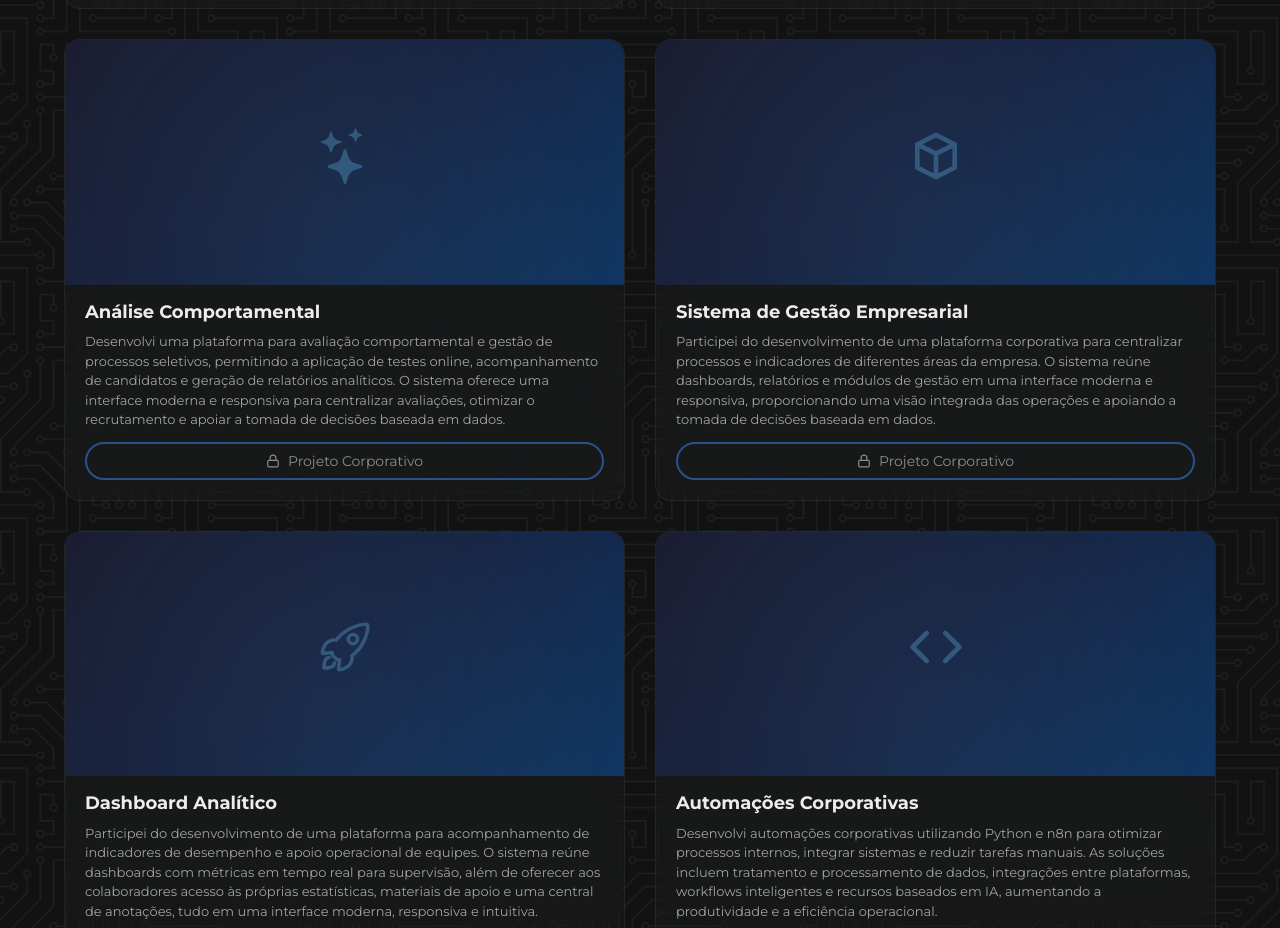
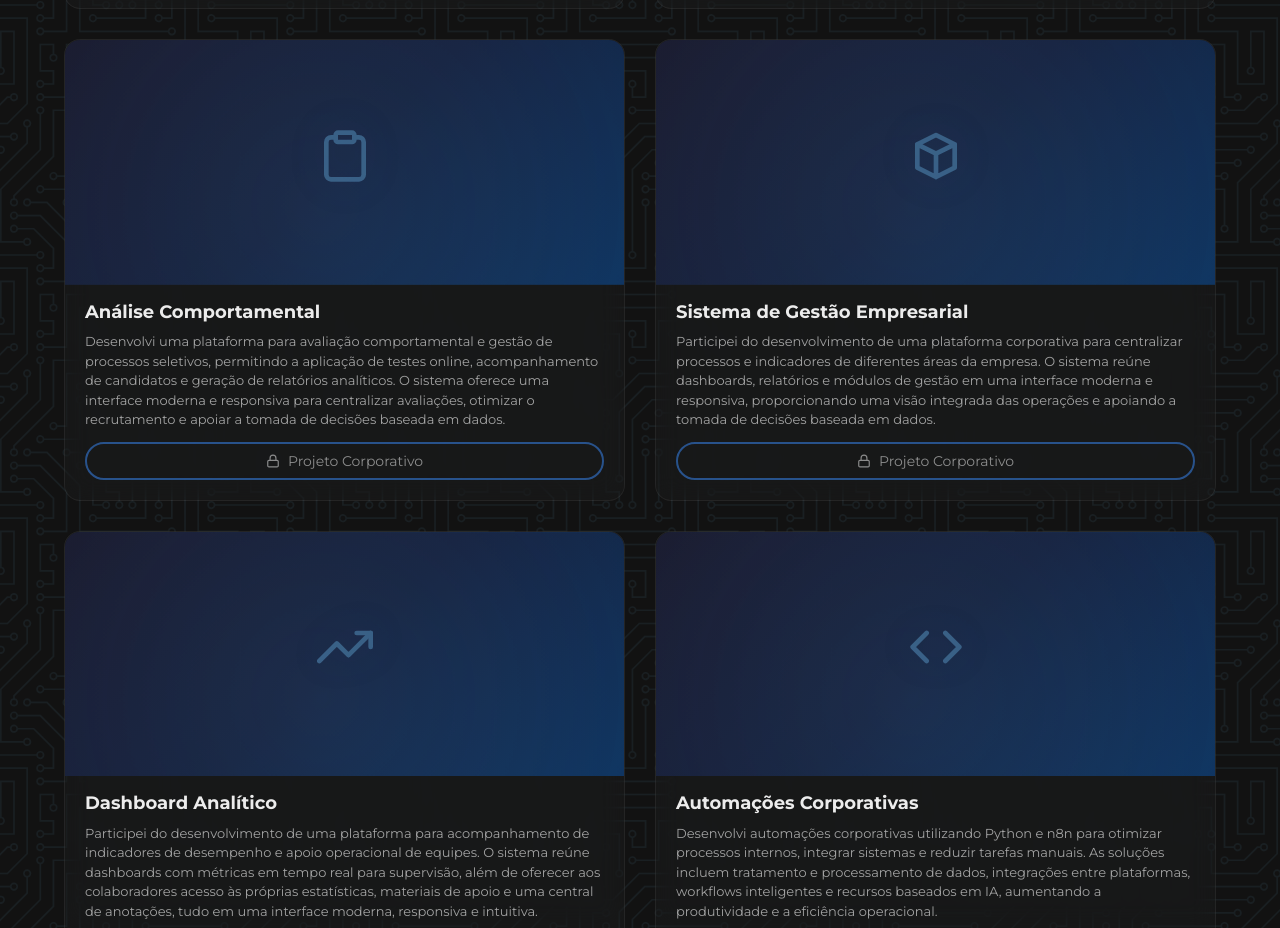
Before and after one commit to JonathanRianelli/site-portfolio, a React (Create React App) app: page / in a window 1280 px wide. Shown: the part 1180-2108 px from the top of the page. Built offline with nearby package versions, Linux system fonts and the light colour scheme.

Commit message:
Troca de ícones dos projetos

```diff
--- a/src/componentes/Projetos.js
+++ b/src/componentes/Projetos.js
@@ -1,9 +1,7 @@
 import React, { useEffect, useState } from "react";
 import ScrollReveal from "scrollreveal";
-import { FiExternalLink, FiLock, FiCode } from "react-icons/fi";
-import { BsStars } from "react-icons/bs";
+import { FiExternalLink, FiLock, FiCode, FiClipboard, FiTrendingUp } from "react-icons/fi";
 import { HiOutlineCube } from "react-icons/hi";
-import { IoRocketOutline } from "react-icons/io5";
 import { Swiper, SwiperSlide } from "swiper/react";
 import { Pagination } from "swiper/modules";
 import "swiper/css";
@@ -84,7 +82,7 @@ export default function Projetos() {
         { icone: "devicon-postgresql-plain colored", nome: "PostgreSQL" },
       ],
       tipo: "corporativo",
-      placeholderIcon: <BsStars />,
+      placeholderIcon: <FiClipboard />,
     },
     {
       titulo: "Sistema de Gestão Empresarial",
@@ -108,7 +106,7 @@ export default function Projetos() {
         { icone: "devicon-postgresql-plain colored", nome: "PostgreSQL" },
       ],
       tipo: "corporativo",
-      placeholderIcon: <IoRocketOutline />,
+      placeholderIcon: <FiTrendingUp />,
     },
     {
       titulo: "Automações Corporativas",
--- a/src/styles/projetos.scss
+++ b/src/styles/projetos.scss
@@ -125,8 +125,8 @@ $azulClaro: #6ec3f4;
           position: relative;
           z-index: 0;
           font-size: 3.5em;
-          color: rgba($azulClaro, 0.3);
-          filter: drop-shadow(0 0 20px rgba($azulClaro, 0.1));
+          color: #365a7f;
+          filter: drop-shadow(0 0 20px rgba(#2e5f91, 0.1));
         }
       }
 
```
